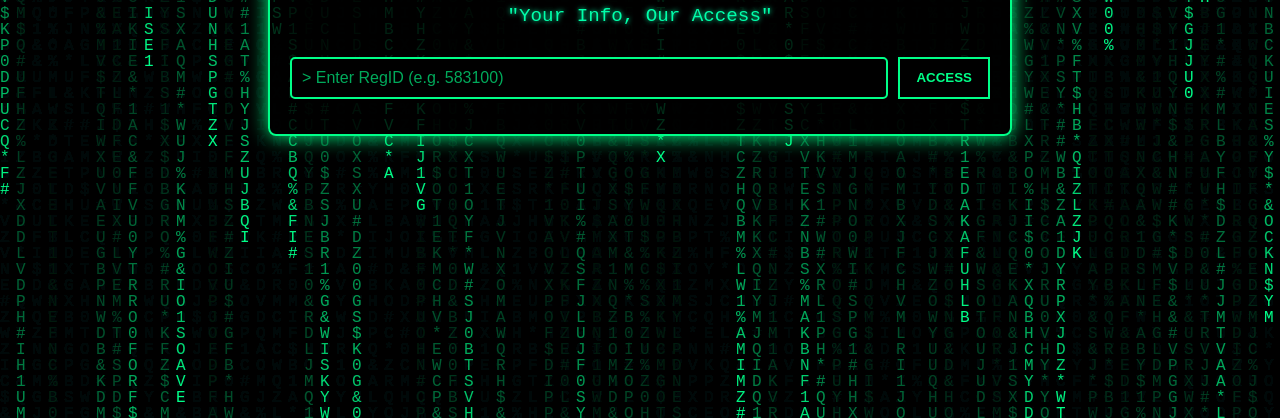
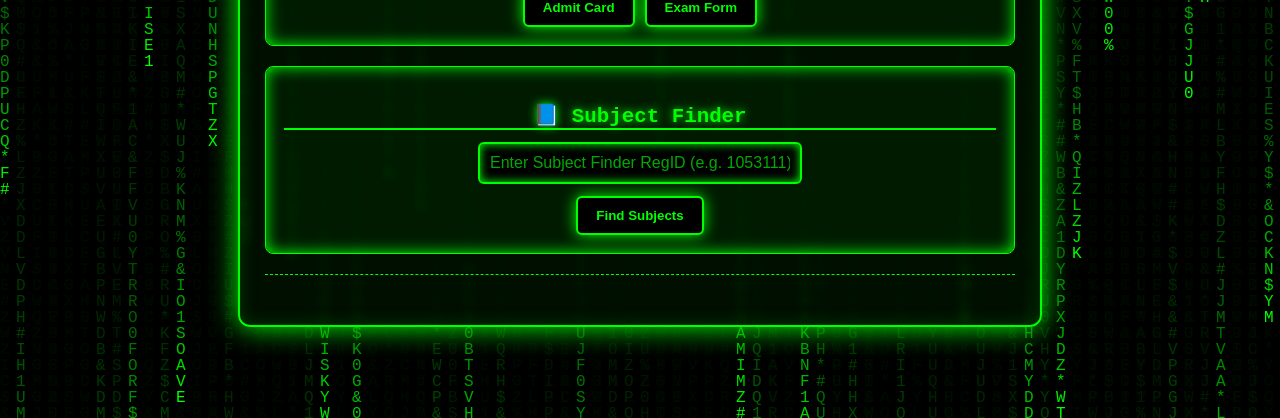
Before and after one commit to leakerhu/DATA, a plain HTML site: page index.html in a window 1280 px wide. Shown: the part 382-800 px from the top of the page. Drawn offline with Linux system fonts and the light colour scheme.

Commit message:
ndex.html

```diff
--- a/index.html
+++ b/index.html
@@ -3,13 +3,13 @@
 <head>
   <meta charset="utf-8" />
   <meta name="viewport" content="width=device-width,initial-scale=1" />
-  <title>SBTE RegID Access - Hacker Mode</title>
+  <title>⚡ SBTE DETAILS FINDER ⚡</title>
   <style>
     body {
       margin: 0;
       font-family: "Courier New", monospace;
       background: black;
-      color: #00ff88;
+      color: #00ff00;
       overflow: hidden;
       height: 100vh;
       display: flex;
@@ -17,27 +17,7 @@
       align-items: center;
     }
 
-    /* Background with blinking eye GIF */
-    body::before {
-      content: "";
-      position: fixed;
-      top: 0;
-      left: 0;
-      width: 100%;
-      height: 100%;
-      background: url('dark-red-eye-blink.gif') center/cover no-repeat;
-      z-index: -2;
-      opacity: 0.2;
-      animation: fadeEye 6s infinite;
-    }
-
-    /* Slight fade in/out effect for creepy vibe */
-    @keyframes fadeEye {
-      0%, 100% { opacity: 0.15; }
-      50% { opacity: 0.25; }
-    }
-
-    /* Matrix background overlay */
+    /* Matrix background */
     canvas {
       position: fixed;
       top: 0; left: 0;
@@ -46,68 +26,132 @@
     }
 
     .container {
-      width: 90%;
-      max-width: 700px;
-      padding: 20px;
+      width: 95%;
+      max-width: 750px;
+      padding: 25px;
       text-align: center;
-      background: rgba(0, 0, 0, 0.8);
-      border: 2px solid #00ff88;
-      border-radius: 8px;
-      box-shadow: 0 0 20px #00ff88;
+      background: rgba(0, 20, 0, 0.75);
+      border: 2px solid #00ff00;
+      border-radius: 12px;
+      box-shadow: 0 0 25px #00ff00, inset 0 0 20px #003300;
+      backdrop-filter: blur(4px);
+      animation: panelGlow 3s infinite alternate;
+    }
+    @keyframes panelGlow {
+      from { box-shadow: 0 0 20px #00ff00, inset 0 0 10px #003300; }
+      to   { box-shadow: 0 0 35px #00ff00, inset 0 0 20px #004400; }
     }
 
     h1 {
-      font-size: 2rem;
-      text-shadow: 0 0 10px #00ff88;
+      font-size: 2.2rem;
+      color: #00ff00;
+      text-shadow: 0 0 15px #00ff00, 0 0 25px #00ff00;
+      margin-bottom: 10px;
     }
 
     .slogan {
-      font-size: 1.2rem;
-      margin-bottom: 30px;
-      color: #00ffaa;
-      text-shadow: 0 0 5px #00ffaa;
+      font-size: 1.1rem;
+      margin-bottom: 25px;
+      color: #55ff55;
+      text-shadow: 0 0 10px #00ff00;
+    }
+
+    .section {
+      border: 1px solid #00ff00;
+      border-radius: 8px;
+      padding: 18px;
+      margin-bottom: 20px;
+      background: rgba(0, 40, 0, 0.5);
+      box-shadow: inset 0 0 15px #00ff00;
+      position: relative;
+      overflow: hidden;
+    }
+
+    .section h2 {
+      font-size: 1.3rem;
+      margin-bottom: 14px;
+      color: #00ff00;
+      text-shadow: 0 0 10px #00ff00;
+      position: relative;
+    }
+    /* CRT scan-line animation */
+    .section h2::after {
+      content: "";
+      position: absolute;
+      top: 100%;
+      left: 0;
+      width: 100%;
+      height: 2px;
+      background: #00ff00;
+      animation: scanline 2s infinite linear;
+    }
+    @keyframes scanline {
+      0% { transform: translateX(-100%); }
+      100% { transform: translateX(100%); }
     }
 
     .row {
       display: flex;
       gap: 10px;
+      margin-bottom: 12px;
+      justify-content: center;
     }
 
     input {
       flex: 1;
       padding: 10px;
       background: black;
-      border: 2px solid #00ff88;
-      color: #00ff88;
-      border-radius: 5px;
+      border: 2px solid #00ff00;
+      color: #00ff00;
+      border-radius: 6px;
       outline: none;
       font-size: 16px;
+      text-align: center;
+      max-width: 300px;
+      box-shadow: inset 0 0 10px #00ff00;
+      transition: 0.2s;
     }
+    input:focus {
+      box-shadow: 0 0 15px #00ff00, inset 0 0 12px #00ff00;
+    }
+    input::placeholder { color: #00ff00aa; }
 
-    input::placeholder {
-      color: #00ff88aa;
+    .buttons {
+      display: flex;
+      gap: 10px;
+      flex-wrap: wrap;
+      justify-content: center;
+      margin-top: 8px;
     }
 
     button {
-      padding: 10px 16px;
-      border: 2px solid #00ff88;
+      padding: 10px 18px;
+      border: 2px solid #00ff00;
       background: black;
-      color: #00ff88;
+      color: #00ff00;
       font-weight: bold;
       cursor: pointer;
-      transition: all 0.2s;
+      border-radius: 6px;
+      box-shadow: 0 0 15px #00ff00;
+      transition: 0.25s;
+    }
+    button:hover {
+      background: #00ff00;
+      color: black;
+      transform: scale(1.08);
+      box-shadow: 0 0 30px #00ff00, inset 0 0 10px #004400;
     }
 
-    button:hover {
-      background: #00ff88;
-      color: black;
-      box-shadow: 0 0 15px #00ff88;
-    }
-
-    .error {
+    .status {
       margin-top: 15px;
-      color: #ff4444;
-      text-shadow: 0 0 5px #ff0000;
+      color: #00ff00;
+      font-size: 14px;
+      min-height: 20px;
+      font-family: monospace;
+      text-align: left;
+      white-space: pre-line;
+      border-top: 1px dashed #00ff00;
+      padding-top: 5px;
     }
   </style>
 </head>
@@ -116,31 +160,70 @@
 <canvas id="matrix"></canvas>
 
 <div class="container">
-  <h1>⚡ SBTE Bihar Access Panel ⚡</h1>
-  <div class="slogan">"Your Info, Our Access"</div>
-  <div class="row">
-    <input id="regId" type="text" placeholder="> Enter RegID (e.g. 583100)">
-    <button onclick="openPDF()">ACCESS</button>
+  <h1>💻 SBTE DETAILS FINDER</h1>
+  <div class="slogan">"One Panel - Pure Hacker Green"</div>
+
+  <!-- Admit/Form Section -->
+  <div class="section">
+    <h2>🎫 Admit Card & 📄 Exam Form</h2>
+    <div class="row">
+      <input id="examReg" type="text" placeholder="Enter Admit/Form RegID (e.g. 570155)">
+    </div>
+    <div class="buttons">
+      <button onclick="openAdmit()">Admit Card</button>
+      <button onclick="openForm()">Exam Form</button>
+    </div>
   </div>
-  <div id="error" class="error"></div>
+
+  <!-- Subject Finder Section -->
+  <div class="section">
+    <h2>📘 Subject Finder</h2>
+    <div class="row">
+      <input id="subjectReg" type="text" placeholder="Enter Subject Finder RegID (e.g. 1053111)">
+    </div>
+    <div class="buttons">
+      <button onclick="openSubject()">Find Subjects</button>
+    </div>
+  </div>
+
+  <div id="status" class="status"></div>
 </div>
 
 <script>
-function openPDF() {
-  const regId = document.getElementById("regId").value.trim();
-  const errorDiv = document.getElementById("error");
-
-  errorDiv.textContent = "";
-  if (!regId) {
-    errorDiv.textContent = "⚠️ ERROR: RegID missing. Access Denied.";
-    return;
-  }
-
-  const pdfUrl = `https://sbte-api.anantdrishti.com/examform/downloadForm?regId=${encodeURIComponent(regId)}`;
-  window.open(pdfUrl, "_blank");
+function logStatus(msg) {
+  const status = document.getElementById("status");
+  status.textContent += "\\n> " + msg;
+  status.scrollTop = status.scrollHeight;
 }
 
-/* Matrix animation */
+function openAdmit() {
+  const regId = document.getElementById("examReg").value.trim();
+  if (!regId) { logStatus("⚠️ Enter Admit/Form RegID."); return; }
+  logStatus("⏳ Requesting Admit Card for RegID " + regId);
+  const url = `https://sbte-api.anantdrishti.com/examform/admitCard?regId=${encodeURIComponent(regId)}`;
+  window.open(url, "_blank");
+  logStatus("✅ Admit Card request sent.");
+}
+
+function openForm() {
+  const regId = document.getElementById("examReg").value.trim();
+  if (!regId) { logStatus("⚠️ Enter Admit/Form RegID."); return; }
+  logStatus("⏳ Requesting Exam Form for RegID " + regId);
+  const url = `https://sbte-api.anantdrishti.com/examform/downloadForm?regId=${encodeURIComponent(regId)}`;
+  window.open(url, "_blank");
+  logStatus("✅ Exam Form request sent.");
+}
+
+function openSubject() {
+  const regId = document.getElementById("subjectReg").value.trim();
+  if (!regId) { logStatus("⚠️ Enter Subject Finder RegID."); return; }
+  logStatus("⏳ Requesting Subject Finder for RegID " + regId);
+  const url = `https://sbte-api.anantdrishti.com/enrollment/downloadForm?regId=${encodeURIComponent(regId)}`;
+  window.open(url, "_blank");
+  logStatus("✅ Subject Finder request sent.");
+}
+
+/* Pure Green Matrix animation */
 const canvas = document.getElementById("matrix");
 const ctx = canvas.getContext("2d");
 
@@ -153,10 +236,10 @@ const columns = canvas.width / fontSize;
 const drops = Array(Math.floor(columns)).fill(1);
 
 function drawMatrix() {
-  ctx.fillStyle = "rgba(0, 0, 0, 0.05)";
+  ctx.fillStyle = "rgba(0, 0, 0, 0.08)";
   ctx.fillRect(0, 0, canvas.width, canvas.height);
 
-  ctx.fillStyle = "#00ff88";
+  ctx.fillStyle = "#00ff00";
   ctx.font = fontSize + "px monospace";
 
   for (let i = 0; i < drops.length; i++) {
@@ -169,7 +252,6 @@ function drawMatrix() {
     drops[i]++;
   }
 }
-
 setInterval(drawMatrix, 35);
 </script>
 
```
